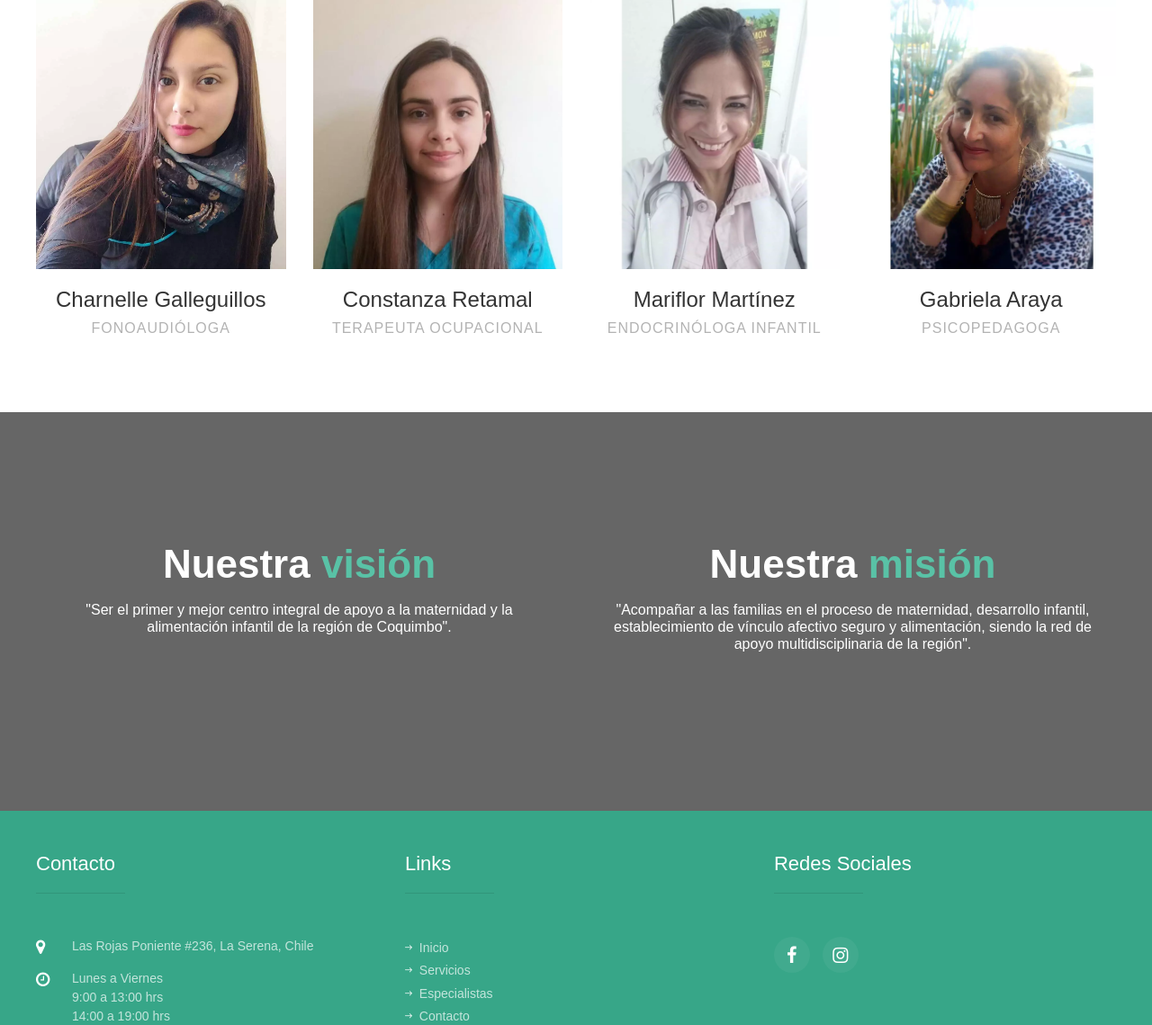
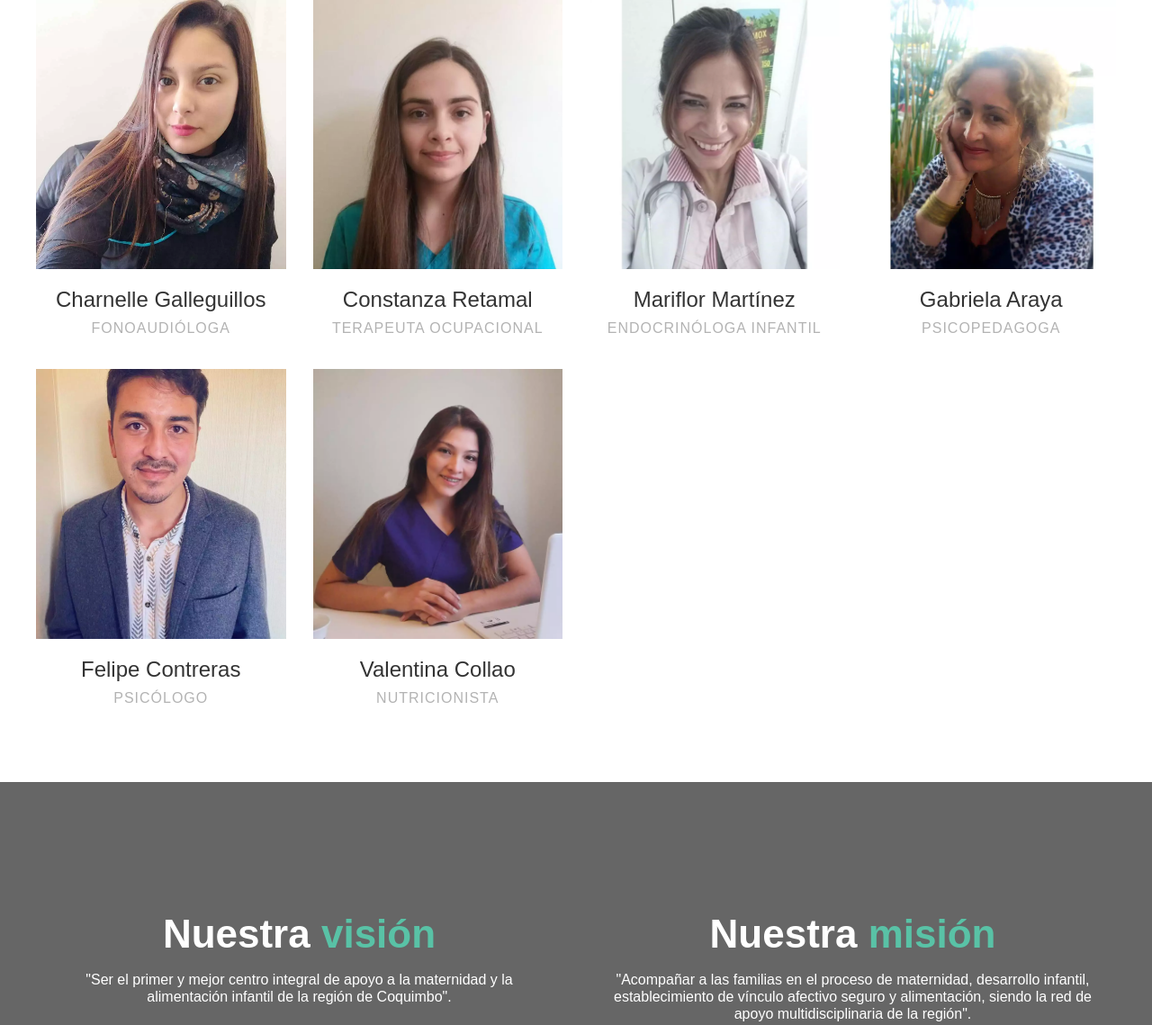
Before and after one commit to lopez-eguiluz-ltda/mundi.cl, a PHP site: page / in a window 1280 px wide. Shown: the part 3981-5120 px from the top of the page at 90% size. Run offline with PHP 8.4, Linux system fonts and the light colour scheme; some web fonts are replaced.

Commit message:
Se agregan nuevos especialistas
Signed-off-by: Felipe Gonzalez Alarcon <Felipe.gonzalezalarcon94@gmail.com>

Took 6 minutes

```diff
--- a/css/custom.css
+++ b/css/custom.css
@@ -127,7 +127,7 @@
 }
 
 .no-webp .img#item7 {
-    background-image: url(../images/paulette_toha.jepg);
+    background-image: url(../images/paulette_toha.jpeg);
 }
 
 .webp .img#item7 {
@@ -222,7 +222,21 @@
     background-image: url(../images/gabriela_araya.webp);
 }
 
+.no-webp .img#item19 {
+    background-image: url(../images/felipe_contreras.jpeg);
+}
 
+.webp .img#item19 {
+    background-image: url(../images/felipe_contreras.webp);
+}
+
+.no-webp .img#item2 {
+    background-image: url(../images/valentina_collao.jpeg);
+}
+
+.webp .img#item20 {
+    background-image: url(../images/valentina_collao.webp);
+}
 
 
 /*MISION Y VISION*/
--- a/index.php
+++ b/index.php
@@ -640,6 +640,32 @@ header("Content-Security-Policy:frame-ancestors 'none'; default-src 'self';img-s
                 </div>
             </div>
 
+            <div class="col-md-6 col-lg-3 ftco-animate">
+                <div class="staff">
+                    <div class="img-wrap d-flex align-items-stretch">
+                        <div class="img align-self-stretch" id="item19">
+                        </div>
+                    </div>
+                    <div class="text pt-3 text-center">
+                        <h3>Felipe Contreras</h3>
+                        <span class="position">Psicólogo</span>
+                    </div>
+                </div>
+            </div>
+
+            <div class="col-md-6 col-lg-3 ftco-animate">
+                <div class="staff">
+                    <div class="img-wrap d-flex align-items-stretch">
+                        <div class="img align-self-stretch" id="item20">
+                        </div>
+                    </div>
+                    <div class="text pt-3 text-center">
+                        <h3>Valentina Collao</h3>
+                        <span class="position">Nutricionista</span>
+                    </div>
+                </div>
+            </div>
+
 
         </div>
     </div>
```
Also changed, not shown: images/felipe_contreras.jpeg (added), images/felipe_contreras.webp (added), images/valentina_collao.jpeg (added), images/valentina_collao.webp (added).
